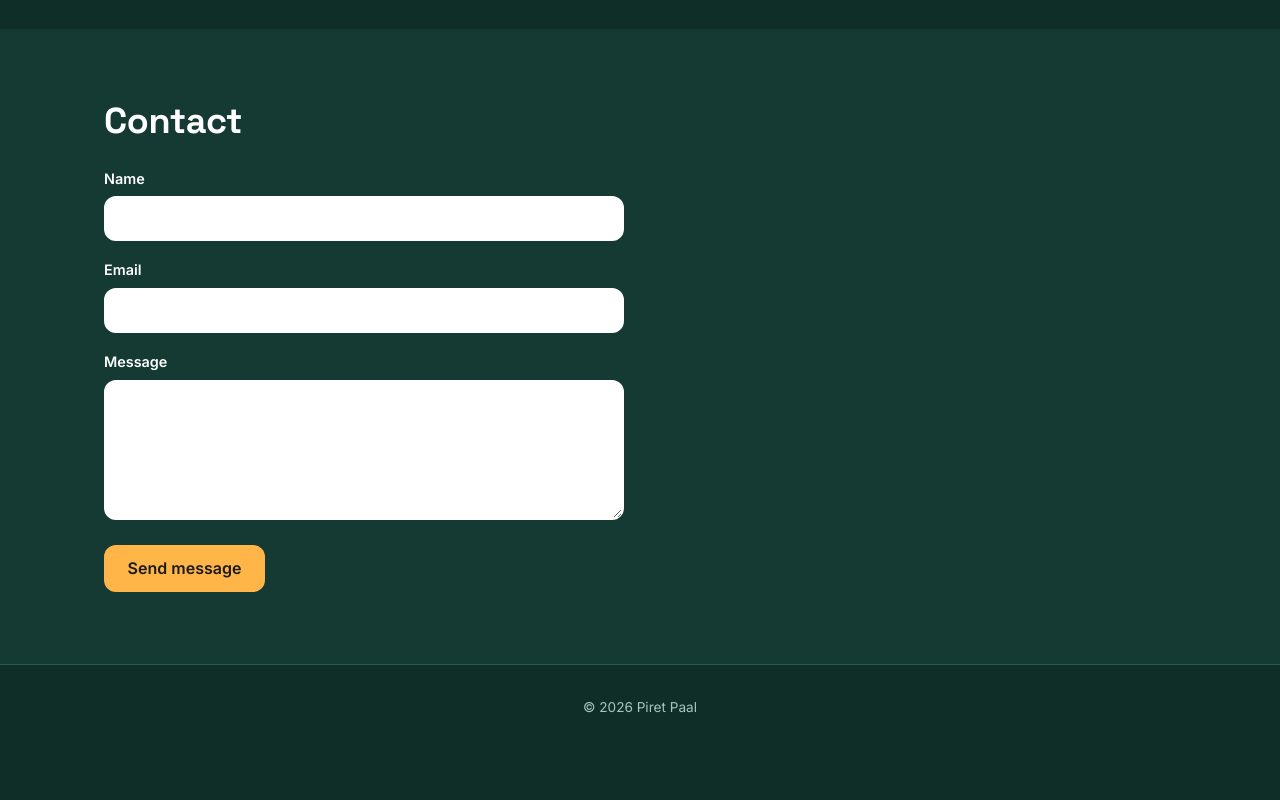
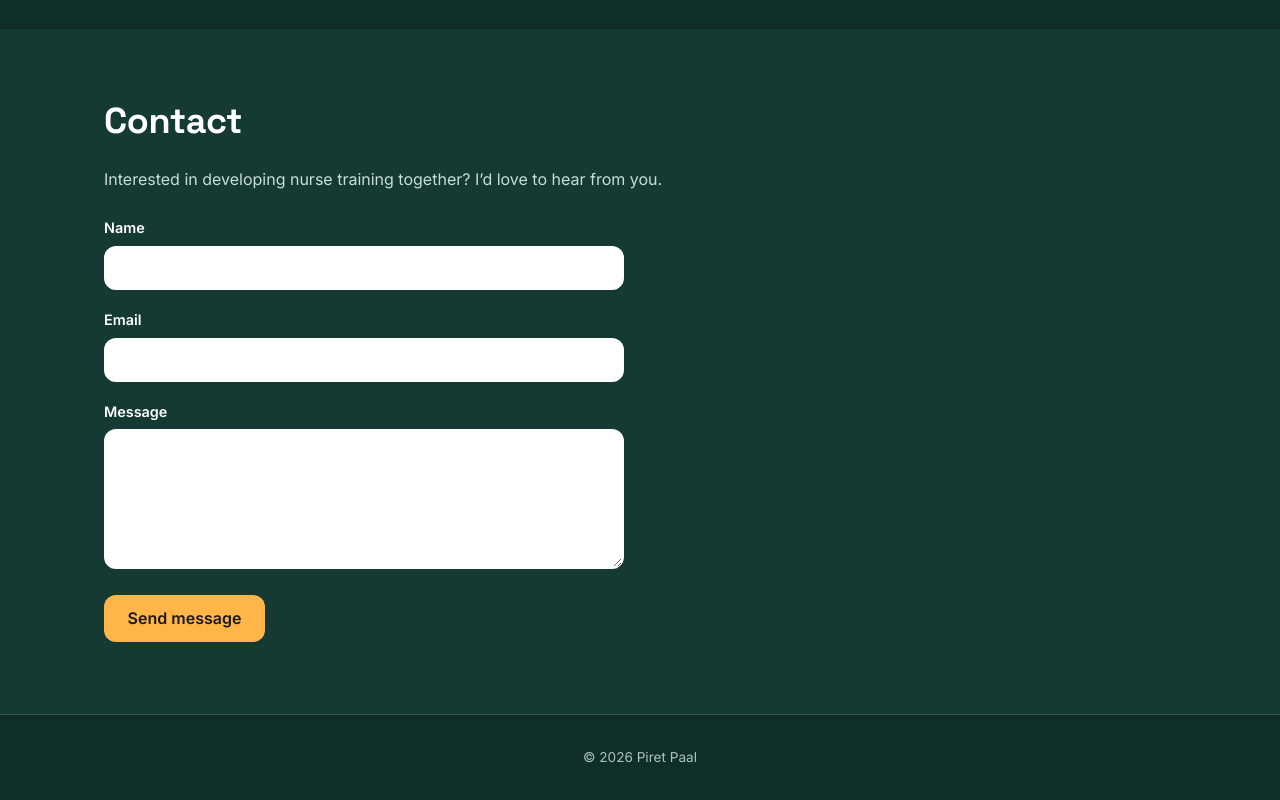
Before and after one commit to paalpiret/farmagames-showcase, a plain HTML site: page index.html in a window 1280 px wide. Shown: the part 3611-4411 px from the top of the page. Before the commit the page ends 4362 px from the top, so only its background shows below. Drawn offline with Linux system fonts and the light colour scheme.

Commit message:
Contact: add intro sentence above the form (EN + FI)
New content.js key contact_intro, shown under the Contact heading in
the About body text style. DESIGN.md updated.

Co-Authored-By: Claude Opus 5.5 <noreply@anthropic.com>
Claude-Session: https://claude.ai/code/session_01DJgkMyHYVKXLPdnwFJJVy2

```diff
--- a/content.js
+++ b/content.js
@@ -144,6 +144,10 @@ var translations = {
 
   // ── Contact ──
   contact_heading: { en: "Contact", fi: "Ota yhteyttä" },
+  contact_intro: {
+    en: "Interested in developing nurse training together? I’d love to hear from you.",
+    fi: "Haluaisitko kehittää sairaanhoitajien koulutusta yhdessä? Kuulisin sinusta mielelläni."
+  },
   label_name: { en: "Name", fi: "Nimi" },
   label_email: { en: "Email", fi: "Sähköposti" },
   label_message: { en: "Message", fi: "Viesti" },
--- a/index.html
+++ b/index.html
@@ -477,6 +477,13 @@
     color: var(--white);
   }
 
+  /* Intro sentence under the heading — same body text style as About */
+  .contact-intro {
+    margin: 0 0 1.5rem;
+    max-width: 760px;
+    color: var(--on-dark);
+  }
+
   .contact-form {
     display: flex;
     flex-direction: column;
@@ -794,6 +801,7 @@
 <section id="contact" class="band band-raised">
   <div class="container contact-inner">
     <h2 data-i18n="contact_heading"></h2>
+    <p class="contact-intro" data-i18n="contact_intro"></p>
     <form class="contact-form" id="contact-form" action="https://formspree.io/f/xjgnavqw" method="POST">
       <div>
         <label for="contact-name" data-i18n="label_name"></label>
```
Also changed, not shown: 1 other file.
